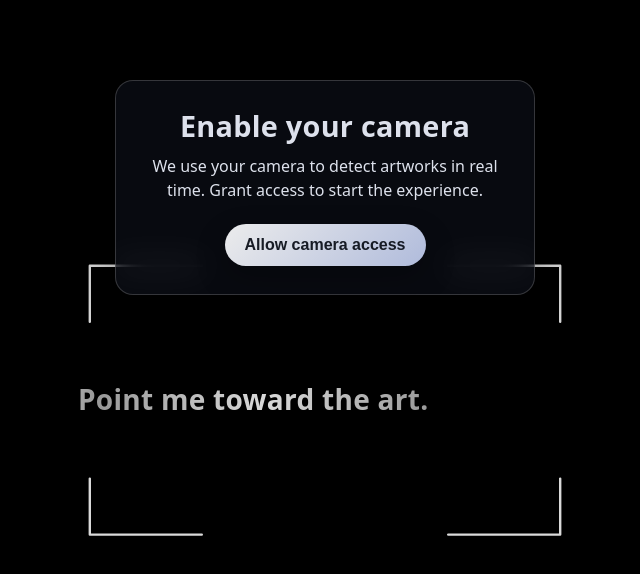
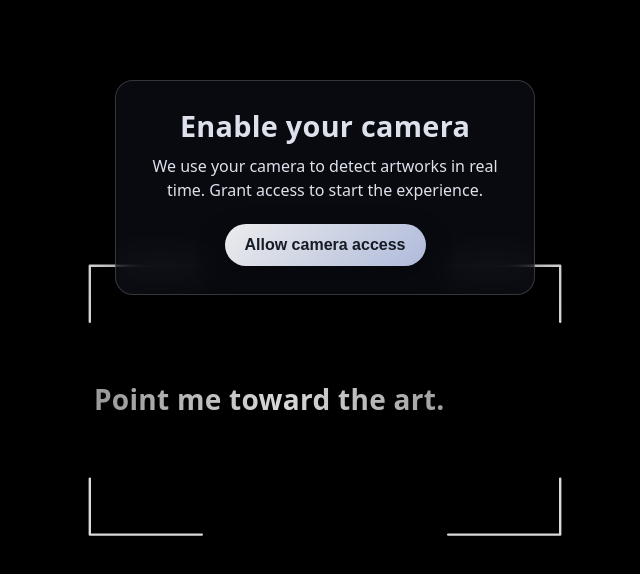
Before and after one commit to plattegruber/collective, a Svelte app in the folder apps/web/: page / in a window 1280 px wide. Shown: the top 574 px of the page, without its empty margins (315-955 px from the left). Built offline with nearby package versions, Linux system fonts and the light colour scheme.

Commit message:
Restore overlay phrase styling

```diff
--- a/apps/web/src/components/InstructionOverlay.svelte
+++ b/apps/web/src/components/InstructionOverlay.svelte
@@ -36,8 +36,9 @@
       <path d="M8 46 L8 56 L28 56" />
       <path d="M92 46 L92 56 L72 56" />
     </svg>
-    <button
-      type="button"
+    <div
+      role="button"
+      tabindex="0"
       class={`phrase ${shimmer ? 'shimmer' : ''}`}
       aria-live="polite"
       style={`opacity: ${phraseOpacity};`}
@@ -45,7 +46,7 @@
       on:keydown={handlePhraseKey}
     >
       {phrase}
-    </button>
+    </div>
   </div>
 </div>
 
@@ -107,11 +108,6 @@
   }
 
   .phrase {
-    background: none;
-    border: none;
-    color: inherit;
-    font: inherit;
-    cursor: pointer;
     position: absolute;
     inset: 0;
     display: flex;
```
